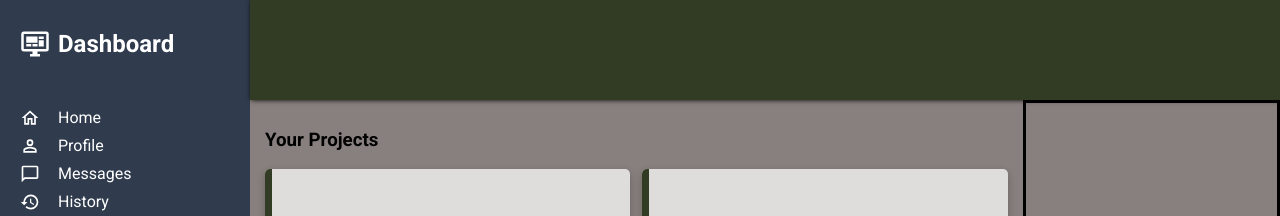
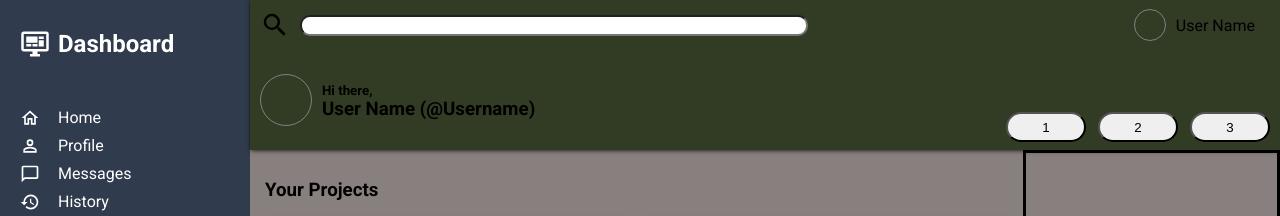
Before and after one commit to ryanertel1/odin-dashboard, a plain HTML site: page index.html in a window 1280 px wide. Shown: the top 216 px of the page. Drawn offline with Linux system fonts and the light colour scheme.

Commit message:
Implement page header content

```diff
--- a/index.html
+++ b/index.html
@@ -45,7 +45,35 @@
             <a href='' class='sidebar-item'>Privacy</a>
             </div>
         </div>
-        <div class='header'></div>
+    <div class='header'>
+        <div class='header-toprow'>
+            <div class='search-container'>
+                <svg xmlns="http://www.w3.org/2000/svg" viewBox="0 0 24 24"><title>magnify</title><path d="M9.5,3A6.5,6.5 0 0,1 16,9.5C16,11.11 15.41,12.59 14.44,13.73L14.71,14H15.5L20.5,19L19,20.5L14,15.5V14.71L13.73,14.44C12.59,15.41 11.11,16 9.5,16A6.5,6.5 0 0,1 3,9.5A6.5,6.5 0 0,1 9.5,3M9.5,5C7,5 5,7 5,9.5C5,12 7,14 9.5,14C12,14 14,12 14,9.5C14,7 12,5 9.5,5Z" /></svg>
+                <form>
+                    <input type='text' name='search-box' class='search-box'>
+                </form>
+            </div>
+            <div class='account-container'>
+                <svg class='notification' xmlns="http://www.w3.org/2000/svg" viewBox="0 0 24 24"><title>bell-outline</title><path d="M10 21H14C14 22.1 13.1 23 12 23S10 22.1 10 21M21 19V20H3V19L5 17V11C5 7.9 7 5.2 10 4.3V4C10 2.9 10.9 2 12 2S14 2.9 14 4V4.3C17 5.2 19 7.9 19 11V17L21 19M17 11C17 8.2 14.8 6 12 6S7 8.2 7 11V18H17V11Z" /></svg>
+                <div class='small-usericon'></div>
+                <a href='' class='username'>User Name</a>
+            </div>
+        </div>
+        <div class='header-bottomrow'>
+            <div class='welcome-container'>
+                <div class='large-usericon'></div>
+                <div class='welcome-text'>
+                    <h5>Hi there,</h5>
+                    <h3>User Name (@Username)</h3>
+                </div>
+            </div>
+            <div class='button-container'>
+                <button>1</button>
+                <button>2</button>
+                <button>3</button>
+            </div>
+        </div>
+    </div>
     <div class='project-container'>
         <h3>Your Projects</h3>
         <div class='cards-container'>
--- a/style.css
+++ b/style.css
@@ -13,7 +13,7 @@ body{
 body {
   display: grid;
   grid-template-columns: 250px 3fr 1fr;
-  grid-template-rows: 100px 1fr;
+  grid-template-rows: 150px 1fr;
 }
 a {
   text-decoration: none;
@@ -25,7 +25,94 @@ a {
   background-color: #323c24;
   grid-column: 2 / 4;
   grid-row: 1 / 2;
+  display: grid;
+  grid-template-columns: 1fr;
+  grid-template-rows: 1fr 1fr;
   box-shadow: 1px 0px 5px black;
+}
+.header-toprow,
+.header-bottomrow {
+  display: flex;
+  flex-direction: row;
+  align-items: center;
+  justify-content: space-between;
+  padding-inline: 10px;
+  flex-grow: 0;
+}
+.header-toprow>div>svg {
+  height: 30px;
+  width: auto;
+}
+.search-container,
+.account-container {
+  display: flex;
+  flex-direction: row;
+  justify-content: center;
+  align-items: center;
+}
+.search-box {
+  min-width: clamp(200px, 500px, 500px);
+  margin-inline: 10px;
+  border-radius: 10px;
+  align-items: left;
+}
+.notification {
+  padding-left: 50px;
+  flex: 0;
+}
+.small-usericon {
+  height: 30px;
+  width: 30px;
+  border-radius: 50%;
+  border: 1px solid gray;
+  margin-left: 20px;
+  overflow: none;
+}
+.username {
+  padding-left: 10px;
+}
+.welcome-container {
+  display: flex;
+  flex-direction: row;
+  justify-content: space-between;
+  align-items: center;
+  max-height: 100px;
+}
+.large-usericon {
+  height: 50px;
+  width: 50px;
+  border-radius: 50%;
+  border: 1px solid gray;
+  overflow: none;
+  justify-content: center;
+  margin-right: 10px;
+}
+.welcome-text {
+  display: flex;
+  flex-direction: column;
+  justify-content:space-around;
+  height: 100%;
+  padding-bottom: 50px;
+  padding-top: 50px;
+}
+.welcome-text>h3 {
+  margin-top: 0;
+}
+.welcome-text>h5 {
+  margin-bottom: 0;
+}
+.button-container {
+  display: flex;
+  flex-direction: row;
+  gap: 12px;
+  height: 100%;
+  align-items: flex-end;
+  padding-bottom: 16px;
+}
+.button-container>button {
+  height: 30px;
+  width: 80px;
+  border-radius: 15px;
 }
 
 
```
Lines whose indentation alone changed are shown as unchanged.
